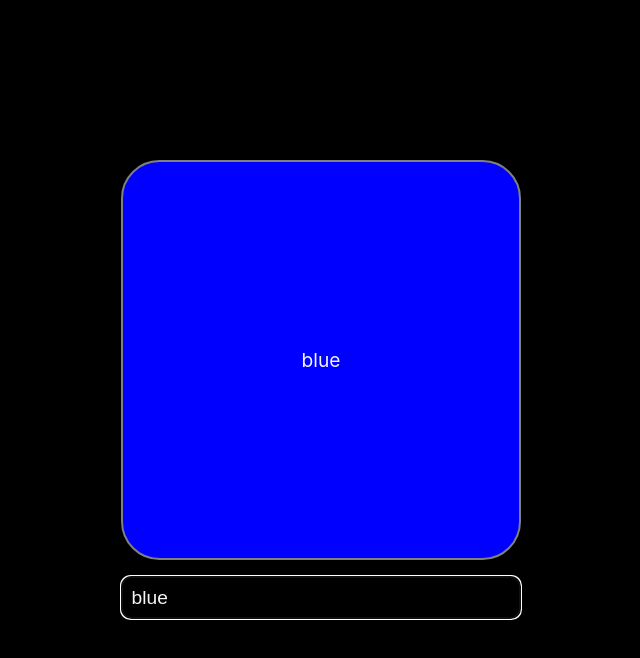
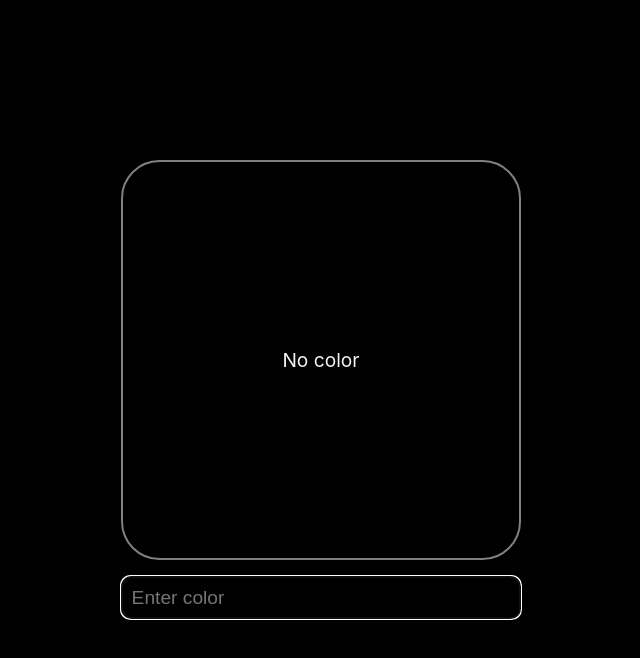
Before and after one commit to poseidon-boi/ColorApp, a React (Create React App) app: page / in a window 1280 px wide. Shown: the top 658 px of the page, without its empty margins (319-959 px from the left). Built offline with nearby package versions, Linux system fonts and the light colour scheme.

Commit message:
Added the foundations of a square text color inverse

```diff
--- a/src/App.js
+++ b/src/App.js
@@ -4,12 +4,35 @@ import ColorTextBox from "./ColorTextBox";
 import { useState } from "react";
 
 function App() {
-	const [color, setColor] = useState("blue");
-	// console.log(color);
+	const [color, setColor] = useState("");
+	const square = document.querySelector(".square");
+	const [squareTextColor, setSquareTextColor] = useState("whitesmoke");
+	const handleSquareTextColorChange = () => {
+		setSquareTextColor(() => {
+			if (color === "") return "whitesmoke";
+			const colorRGB = window
+				.getComputedStyle(square)
+				.getPropertyValue("background-color");
+			const startingVal = colorRGB.includes("rgba") ? 5 : 4;
+			const colorBrightness = colorRGB
+				.slice(startingVal, -1)
+				.split(",")
+				.map((str) => Number(str))
+				.reduce((acc, curr) => acc + curr, 0);
+			console.log(colorBrightness);
+			if (isNaN(colorBrightness)) return "whitesmoke";
+			else if (colorBrightness >= 383) return "black";
+			else return "whitesmoke";
+		});
+	};
 	return (
 		<div className="App">
-			<Square color={color} />
-			<ColorTextBox color={color} setColor={setColor} />
+			<Square color={color} squareTextColor={squareTextColor} />
+			<ColorTextBox
+				color={color}
+				setColor={setColor}
+				handleSquareTextColorChange={handleSquareTextColorChange}
+			/>
 		</div>
 	);
 }
--- a/src/ColorTextBox.js
+++ b/src/ColorTextBox.js
@@ -1,6 +1,6 @@
 import React from "react";
 
-const ColorTextBox = ({ color, setColor }) => {
+const ColorTextBox = ({ color, setColor, handleSquareTextColorChange }) => {
 	return (
 		<div className="color-textbox">
 			<form className="color">
@@ -11,7 +11,11 @@ const ColorTextBox = ({ color, setColor }) => {
 					id="inputColor"
 					placeholder="Enter color"
 					value={color}
-					onChange={(e) => setColor(e.target.value)}
+					onChange={(e) => {
+						setColor(e.target.value);
+						console.log("Change");
+						handleSquareTextColorChange();
+					}}
 				/>
 			</form>
 		</div>
--- a/src/Square.js
+++ b/src/Square.js
@@ -1,10 +1,10 @@
 import React, { useState } from "react";
 
-const Square = ({ color }) => {
+const Square = ({ color, squareTextColor }) => {
 	let currentText = color === "" ? "No color" : color;
 	return (
 		<div className="square" style={{ backgroundColor: color }}>
-			<div>{currentText}</div>
+			<div style={{ color: squareTextColor }}>{currentText}</div>
 		</div>
 	);
 };
```
